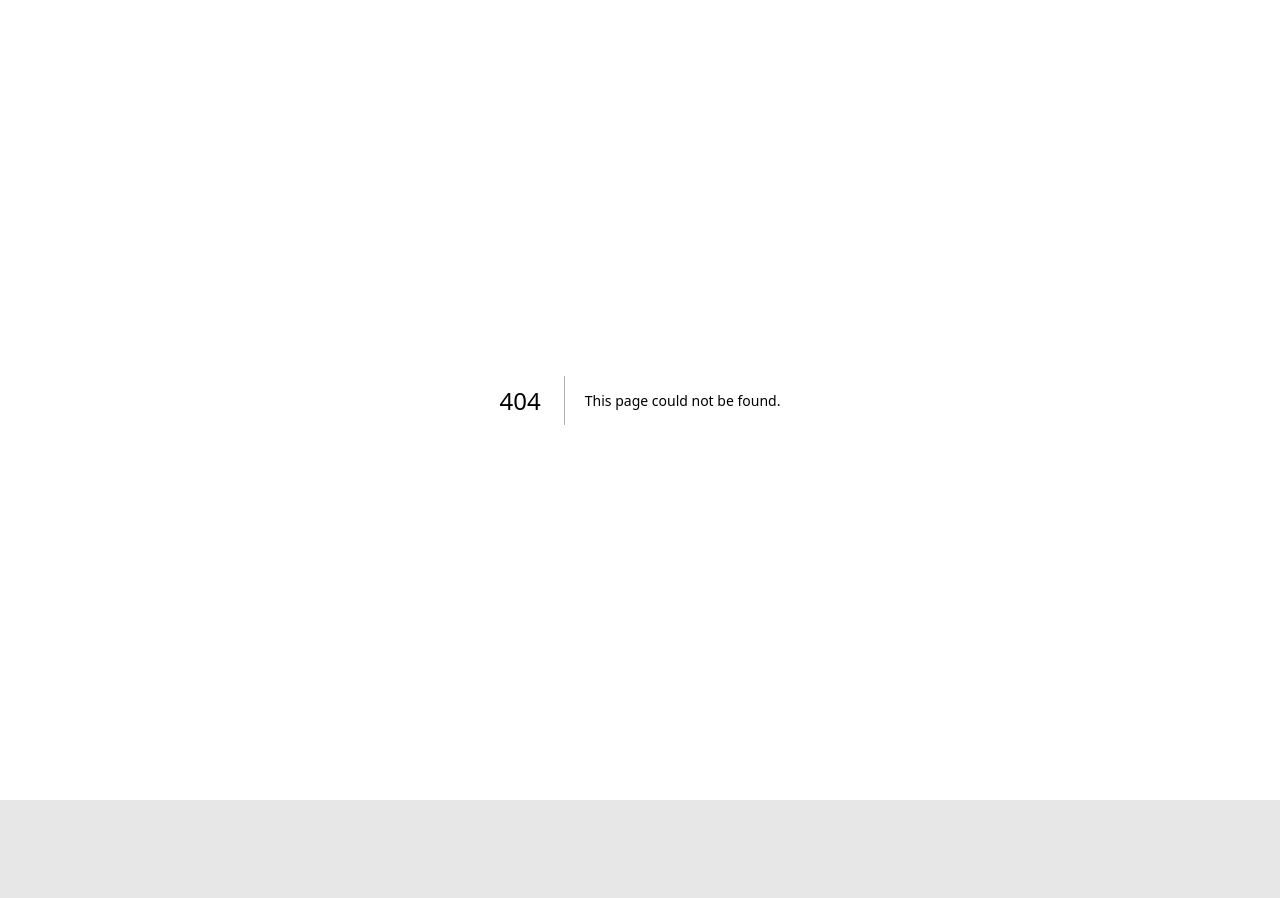
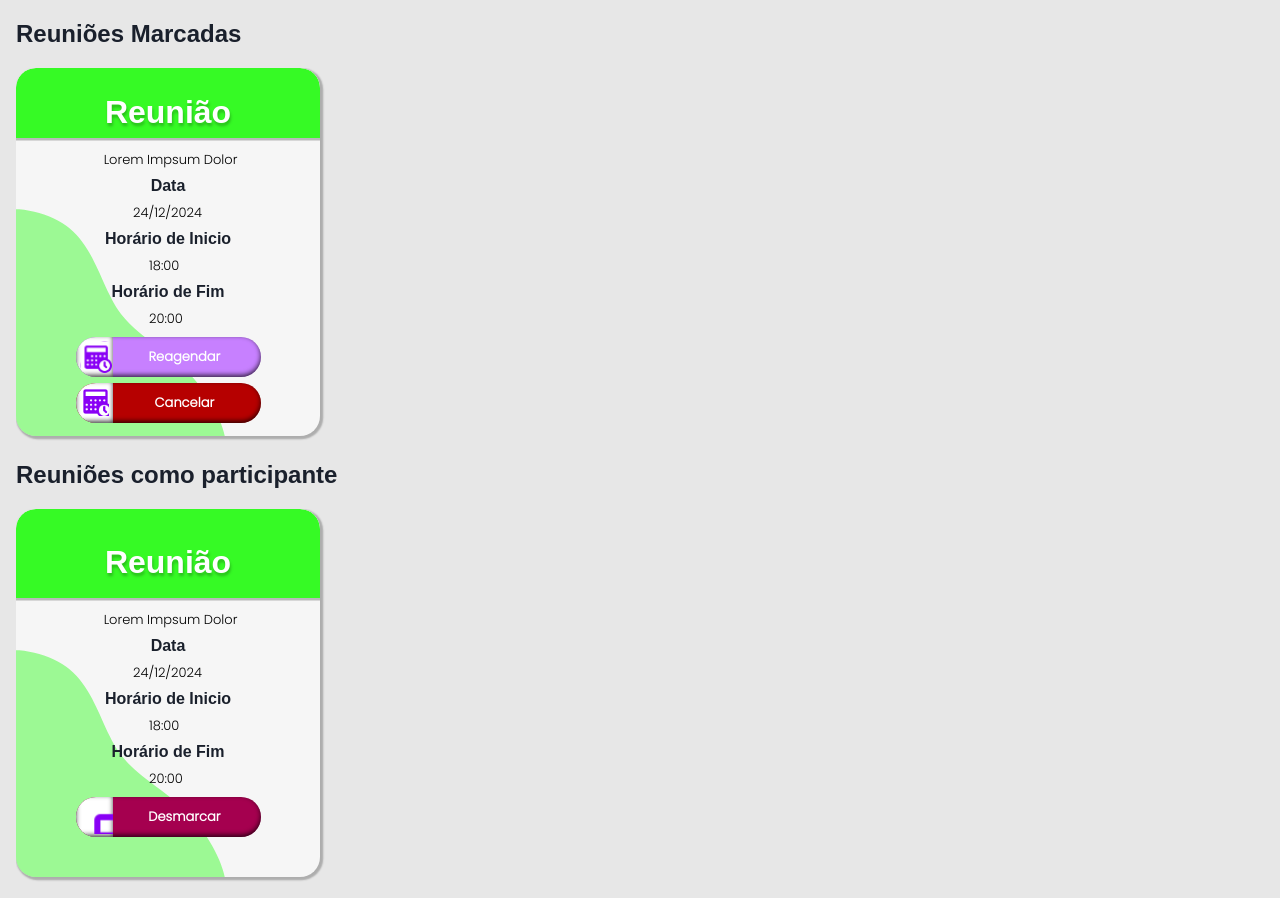
Before and after one commit to BuzzTech-API/Synergy-FrontEnd, a Next.js app: page /meusAgendamentos in a window 1280 px wide. Before the commit this address had no page. Before the commit the page ends 800 px from the top, so only its background shows below. Built offline with nearby package versions, Linux system fonts and the light colour scheme.

Commit message:
feat(tela): Meus agendamentos

```diff
--- a/app/components/cards/CardBodyReuniao.tsx
+++ b/app/components/cards/CardBodyReuniao.tsx
@@ -1,6 +1,6 @@
 
 'use client'
-import { Button, CardBody, Flex, Link, Text } from "@chakra-ui/react";
+import { Button, CardBody, Center, Flex, Heading, Link, Text } from "@chakra-ui/react";
 import NextLink from 'next/link'
 import { ReactNode } from "react";
 type props = {
@@ -16,9 +16,16 @@ export function CardBodyReuniao({ tituloReuniao, children, data, horaInicio, hor
 
 	return (
 		<CardBody
+			position={'relative'}
+			zIndex={3}
+			mt={'-2rem'}
 		>
+			<Center
+				flexDirection={'column'}
+			>
+
 				<Text
-				textAlign={"center"}
+					textAlign={"center"} variant={'comum'} color={'#000'}
 				>
 					{tituloReuniao}
 				</Text>
@@ -28,8 +35,8 @@ export function CardBodyReuniao({ tituloReuniao, children, data, horaInicio, hor
 					gap={'0.3rem'}
 					flexDirection={"column"}
 				>
-				<Text fontWeight={'bold'}>Data</Text>
-				<Text>{data}</Text>
+					<Heading fontSize={'1rem'}>Data</Heading>
+					<Text variant={'comum'} color={'#000'} width={'5rem'} >{data}</Text>
 				</Flex>
 				<Flex
 					pt={'0.3rem'}
@@ -37,8 +44,8 @@ export function CardBodyReuniao({ tituloReuniao, children, data, horaInicio, hor
 					gap={'0.3rem'}
 					flexDirection={"column"}
 				>
-				<Text fontWeight={'bold'}>Horário de Inicio</Text>
-				<Text>{horaInicio}</Text>
+					<Heading fontSize={'1rem'}>Horário de Inicio</Heading>
+					<Text variant={'comum'} color={'#000'} width={'3rem'} >{horaInicio}</Text>
 				</Flex>
 				<Flex
 					pt={'0.3rem'}
@@ -46,12 +53,13 @@ export function CardBodyReuniao({ tituloReuniao, children, data, horaInicio, hor
 					gap={'0.3rem'}
 					flexDirection={"column"}
 				>
-				<Text fontWeight={'bold'}>Horário de Fim</Text>
-				<Text>{horaFim}</Text>
+					<Heading fontSize={'1rem'}>Horário de Fim</Heading>
+					<Text variant={'comum'} color={'#000'} width={'3rem'} >{horaFim}</Text>
 				</Flex>
-			<Flex mt={'0.5rem'} gap={'0.4em'} flexDirection={'column'} >
+				<Flex mt={'0.5rem'} gap={'0.4em'} zIndex={'3'} flexDirection={'column'} >
 					{children}
 				</Flex>
+			</Center>
 		</CardBody>
 	)
 }
--- a/app/components/cards/CardStyles.tsx
+++ b/app/components/cards/CardStyles.tsx
@@ -60,6 +60,13 @@ const sizes = {
 
 const variants = {
 	// Aqui você define as variações bases de css dele
+	reuniao: definePartsStyle({
+		container: {
+			height: '23rem',
+			minHeight: '23rem',
+			maxHeight: '23rem',
+		}
+	}),
 	virtual: definePartsStyle({
 		header: {
 			bgColor: "#13ACEE"
--- /dev/null
+++ b/app/meusAgendamentos/page.tsx
@@ -0,0 +1,43 @@
+'use client'
+import { Flex, Heading } from "@chakra-ui/react";
+import { Cards } from "../components/cards";
+import { BtnCancelar, BtnDesmarcar } from "../components/buttons/IconBtns/BtnDesmarcar&Cancelar";
+import { BtnReagendar } from "../components/buttons/IconBtns/BtnAgendar&Reagendar";
+
+export default function MeusAgendamentos() {
+  return (
+    <main>
+      <Flex flexDir={'column'} p={'1rem'} gap={'1rem'}>
+        <Heading>Reuniões Marcadas</Heading>
+        <Flex
+          overflowY={'auto'}
+          pb={'0.3rem'}
+        >
+          <Cards.Root
+            variant="reuniao"
+          >
+            <Cards.Header>Reunião</Cards.Header>
+            <Cards.BodyReuniao tituloReuniao="Lorem Impsum Dolor" data="24/12/2024" horaInicio="18:00" horaFim="20:00">
+              <BtnReagendar />
+              <BtnCancelar />
+            </Cards.BodyReuniao>
+          </Cards.Root>
+        </Flex>
+        <Heading>Reuniões como participante</Heading>
+        <Flex
+          pb={'0.3rem'}
+          overflowY={'auto'}
+        >
+          <Cards.Root
+            variant="reuniao"
+          >
+            <Cards.Header>Reunião</Cards.Header>
+            <Cards.BodyReuniao tituloReuniao="Lorem Impsum Dolor" data="24/12/2024" horaInicio="18:00" horaFim="20:00">
+              <BtnDesmarcar />
+            </Cards.BodyReuniao>
+          </Cards.Root>
+        </Flex>
+      </Flex>
+    </main>
+  )
+}
```
Lines whose indentation alone changed are shown as unchanged.
